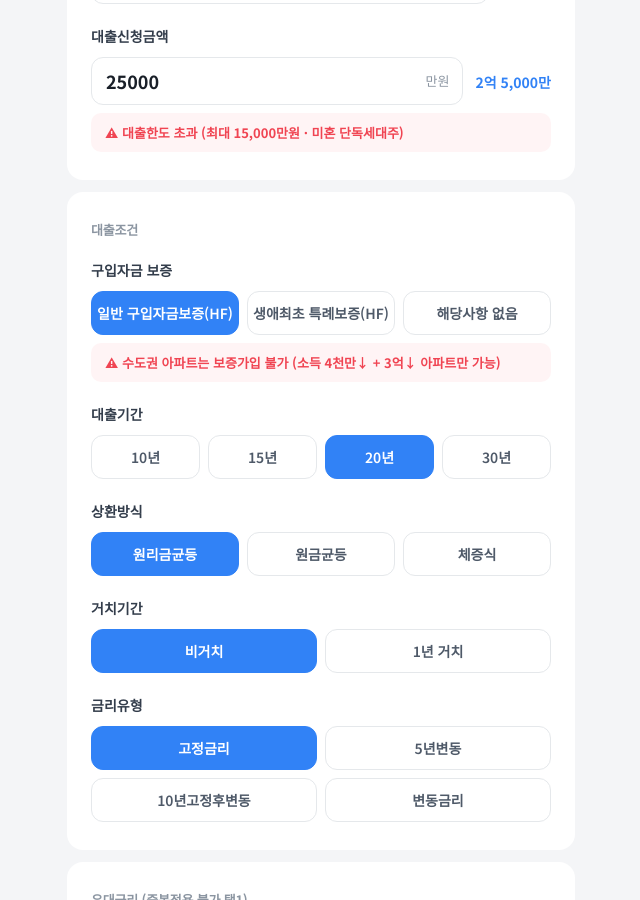
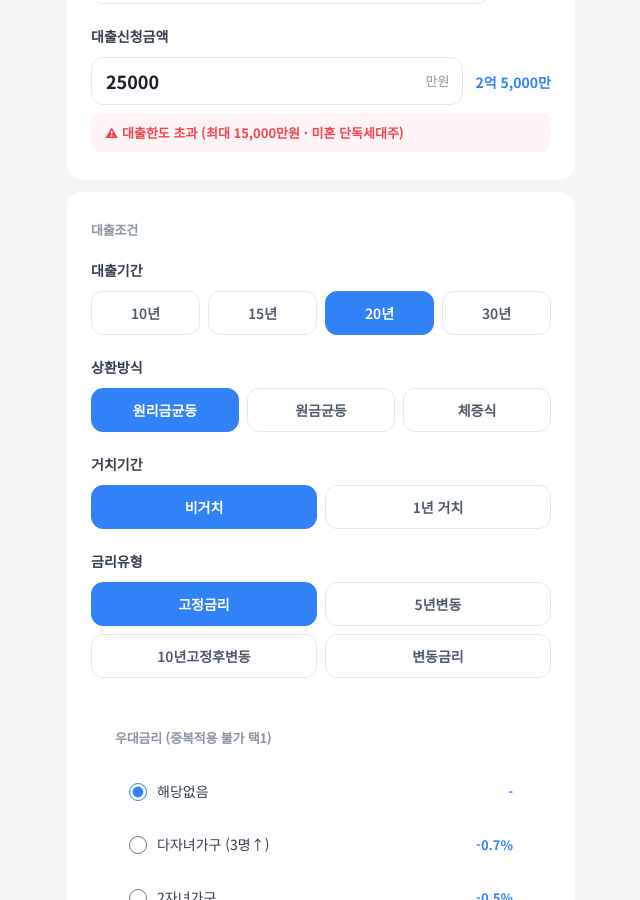
Before and after one commit to yoorimint/elaon, a Jekyll site: the page index.html, which Jekyll copies as it is, in a window 1280 px wide and 900 px high, scrolled down 1287 px. Shown: the whole window, without its empty margins (319-959 px from the left). Built offline with Jekyll 4.4.1, drawn with Linux system fonts in a browser that asks for light colours.

Commit message:
보증선택 제거, 결과에 담보/MCG보증 구조 자동 계산 표시
- 구입자금보증 선택 버튼 제거 (사용자 혼란 방지)
- 결과에 대출구조 상세 추가: LTV%, 담보가능금액, 방공제, 담보취급가능, MCG보증금액, 총대출가능
- 서울/수도권: 보증 불가 시 담보취급만으로 한도 제한 (자동 계산)
- 비수도권 또는 소득4천↓+3억↓: 보증 가능, 방공제 초과분 보증 처리

https://claude.ai/code/session_01AeScFBHDXkrZb7rEK2TTyS

```diff
--- a/index.html
+++ b/index.html
@@ -305,14 +305,6 @@ body{font-family:'Noto Sans KR',-apple-system,sans-serif;background:#F4F5F7;colo
 <div class="card">
   <div class="card-title">대출조건</div>
   <div class="field">
-    <div class="label">구입자금 보증</div>
-    <div class="chips">
-      <button class="chip chip-flex on" onclick="setVal(this,'guarantee','hf')">일반 구입자금보증(HF)</button>
-      <button class="chip chip-flex" onclick="setVal(this,'guarantee','first')">생애최초 특례보증(HF)</button>
-      <button class="chip chip-flex" onclick="setVal(this,'guarantee','none')">해당사항 없음</button>
-    </div>
-    <div class="warn" id="warnGuarantee"></div>
-  </div>
   <div class="field">
     <div class="label">대출기간</div>
     <div class="chips">
@@ -445,16 +437,43 @@ body{font-family:'Noto Sans KR',-apple-system,sans-serif;background:#F4F5F7;colo
       <div class="result-cell-value blue" id="rRate">0%</div>
     </div>
     <div class="result-cell">
-      <div class="result-cell-label">대출한도</div>
-      <div class="result-cell-value" id="rLimit">0원</div>
-    </div>
-    <div class="result-cell">
       <div class="result-cell-label">총 이자</div>
       <div class="result-cell-value" id="rInterest">0원</div>
     </div>
     <div class="result-cell">
       <div class="result-cell-label">총 상환액</div>
       <div class="result-cell-value" id="rTotal">0원</div>
+    </div>
+    <div class="result-cell">
+      <div class="result-cell-label">최대 대출가능</div>
+      <div class="result-cell-value" id="rLimit">0원</div>
+    </div>
+  </div>
+  <div style="background:#fff;border-radius:14px;padding:16px;margin-top:8px">
+    <div style="font-size:13px;font-weight:700;color:#8B95A1;margin-bottom:12px">대출 구조 상세</div>
+    <div style="display:flex;justify-content:space-between;align-items:center;padding:8px 0;border-bottom:1px solid #F4F5F7">
+      <span style="font-size:13px;color:#4E5968">LTV</span>
+      <span style="font-size:14px;font-weight:700;color:#191F28" id="rLtv">-</span>
+    </div>
+    <div style="display:flex;justify-content:space-between;align-items:center;padding:8px 0;border-bottom:1px solid #F4F5F7">
+      <span style="font-size:13px;color:#4E5968">담보가능금액</span>
+      <span style="font-size:14px;font-weight:700;color:#191F28" id="rMortgage">-</span>
+    </div>
+    <div style="display:flex;justify-content:space-between;align-items:center;padding:8px 0;border-bottom:1px solid #F4F5F7">
+      <span style="font-size:13px;color:#4E5968">방공제 차감</span>
+      <span style="font-size:14px;font-weight:700;color:#F04452" id="rDeduct">-</span>
+    </div>
+    <div style="display:flex;justify-content:space-between;align-items:center;padding:8px 0;border-bottom:1px solid #F4F5F7">
+      <span style="font-size:13px;color:#4E5968">담보취급 가능</span>
+      <span style="font-size:14px;font-weight:700;color:#191F28" id="rNetMortgage">-</span>
+    </div>
+    <div style="display:flex;justify-content:space-between;align-items:center;padding:8px 0;border-bottom:1px solid #F4F5F7">
+      <span style="font-size:13px;color:#4E5968">MCG보증 금액</span>
+      <span style="font-size:14px;font-weight:700;color:#3182F6" id="rGuarantee">-</span>
+    </div>
+    <div style="display:flex;justify-content:space-between;align-items:center;padding:10px 0 0">
+      <span style="font-size:14px;font-weight:700;color:#191F28">총 대출가능금액</span>
+      <span style="font-size:16px;font-weight:800;color:#3182F6" id="rTotalLoan">-</span>
     </div>
   </div>
   <button class="schedule-btn" id="scheduleBtn" onclick="toggleSchedule()">상환일정표 보기 ▾</button>
@@ -763,7 +782,7 @@ body{font-family:'Noto Sans KR',-apple-system,sans-serif;background:#F4F5F7;colo
 </div>
 
 <script>
-var S={period:'20',repay:'equal',borrower:'general',rateType:'fixed',married:'no',dependents:'no',firstTime:false,grace:'0',extraChild:'0',existChild:'0',region:'seoul',guarantee:'hf'};
+var S={period:'20',repay:'equal',borrower:'general',rateType:'fixed',married:'no',dependents:'no',firstTime:false,grace:'0',extraChild:'0',existChild:'0',region:'seoul'};
 var DEDUCT={seoul:5500,metro:4800,city:2800,etc:2500};
 var RATES={
   general:{limit:20000,houseLimit:50000,ranges:[{max:2000,r:{10:2.45,15:2.55,20:2.60,30:2.65}},{max:4000,r:{10:2.70,15:2.80,20:2.85,30:2.90}},{max:6000,r:{10:3.15,15:3.25,20:3.30,30:3.35}}]},
@@ -842,20 +861,17 @@ function checkEligibility(){
   var ltvRate2=(S.borrower==='general'&&!S.firstTime)?0.7:0.8;
   var ltvBase2=(kbP>0)?Math.min(housePrice,kbP):housePrice;
   var deduct2=DEDUCT[S.region]||5500;
-  var ltvMax2=(ltvBase2>0)?Math.max(0,Math.floor(ltvBase2*ltvRate2)-deduct2):0;
+  var isSudo2=(S.region==='seoul'||S.region==='metro');
+  var canG2=!isSudo2||(income<=4000&&housePrice<=30000);
+  var ltvRaw2=(ltvBase2>0)?Math.floor(ltvBase2*ltvRate2):0;
+  var ltvMax2=canG2?ltvRaw2:Math.max(0,ltvRaw2-deduct2);
   var realLimit=(ltvMax2>0)?Math.min(loanLimit,ltvMax2):loanLimit;
   if(loanAmt>0&&loanAmt>realLimit){
     var msg='대출한도 초과 (최대 '+realLimit.toLocaleString()+'만원';
-    if(ltvMax2>0&&ltvMax2<loanLimit){msg+=' · LTV '+(ltvRate2*100)+'% 기준';}
+    if(!canG2&&ltvMax2<loanLimit){msg+=' · 수도권 보증불가, 담보만';}
     else if(single&&age>=30){msg+=' · 미혼 단독세대주';}
     showWarn('warnLoan',msg+')');
   }else{showWarn('warnLoan','');}
-  // 보증 제한: 수도권 아파트
-  var isSudo=(S.region==='seoul'||S.region==='metro');
-  if(S.guarantee!=='none'&&isSudo){
-    if(income>4000||housePrice>30000){showWarn('warnGuarantee','수도권 아파트는 보증가입 불가 (소득 4천만↓ + 3억↓ 아파트만 가능)');}
-    else{showWarn('warnGuarantee','');}
-  }else{showWarn('warnGuarantee','');}
   // 신생아특례 전용 우대금리 표시
   document.getElementById('newbabyDiscountWrap').style.display=(S.borrower==='newbaby')?'block':'none';
 }
@@ -950,9 +966,27 @@ function calc(){
   var kbPrice=parseInt(document.getElementById('kbPrice').value)||0;
   var ltvBase=(kbPrice>0)?Math.min(housePrice,kbPrice):housePrice;
   var deduct=DEDUCT[S.region]||5500;
-  var ltvMax=Math.max(0,Math.floor(ltvBase*ltvRate)-deduct);
-  var maxLimit=Math.min(ltvMax,loanLimit);
+  var mortgageRaw=Math.floor(ltvBase*ltvRate);
+  var netMortgage=Math.max(0,mortgageRaw-deduct);
+  var isSudo=(S.region==='seoul'||S.region==='metro');
+  var canGuarantee=!isSudo||(income<=4000&&housePrice<=30000);
+  var guaranteeAmt=0;
+  if(canGuarantee){guaranteeAmt=Math.max(0,Math.min(loanLimit,loanAmt)-netMortgage);}
+  var totalLoanMax=canGuarantee?Math.min(loanLimit,netMortgage+guaranteeAmt+netMortgage):Math.min(loanLimit,netMortgage);
+  totalLoanMax=canGuarantee?Math.min(loanLimit,mortgageRaw):Math.min(loanLimit,netMortgage);
+  var maxLimit;
+  if(canGuarantee){maxLimit=Math.min(loanLimit,mortgageRaw);}
+  else{maxLimit=Math.min(loanLimit,netMortgage);}
+  // 보증금액 재계산
+  if(canGuarantee&&maxLimit>netMortgage){guaranteeAmt=maxLimit-netMortgage;}else{guaranteeAmt=0;}
   document.getElementById('rMonthly').textContent=fmt(monthly);document.getElementById('rRate').textContent=rate.toFixed(2)+'%';document.getElementById('rLimit').textContent=maxLimit.toLocaleString()+'만원';document.getElementById('rInterest').textContent=fmt(totalInt);document.getElementById('rTotal').textContent=fmt(totalPay);
+  document.getElementById('rLtv').textContent=(ltvRate*100)+'% ('+ltvBase.toLocaleString()+'만원 기준)';
+  document.getElementById('rMortgage').textContent=mortgageRaw.toLocaleString()+'만원';
+  document.getElementById('rDeduct').textContent='-'+deduct.toLocaleString()+'만원';
+  document.getElementById('rNetMortgage').textContent=netMortgage.toLocaleString()+'만원';
+  if(canGuarantee){document.getElementById('rGuarantee').textContent=guaranteeAmt>0?guaranteeAmt.toLocaleString()+'만원':'불필요';document.getElementById('rGuarantee').style.color='#3182F6';}
+  else{document.getElementById('rGuarantee').textContent='수도권 보증 불가';document.getElementById('rGuarantee').style.color='#F04452';}
+  document.getElementById('rTotalLoan').textContent=maxLimit.toLocaleString()+'만원';
   buildSchedule(P,mr,totalMonths,graceMonths);document.getElementById('result').classList.add('show');document.getElementById('result').scrollIntoView({behavior:'smooth',block:'start'});addCount();
 }
 
```
